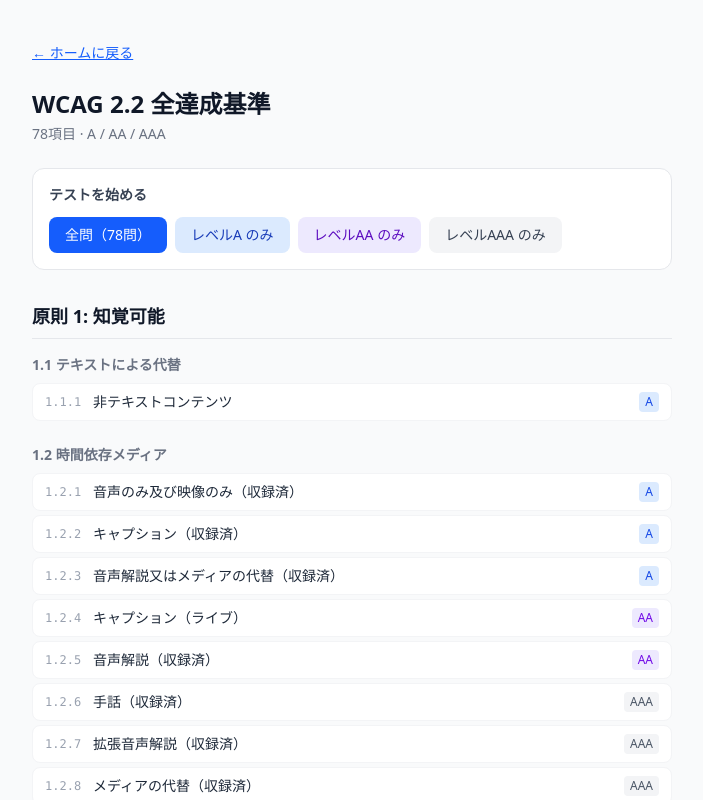
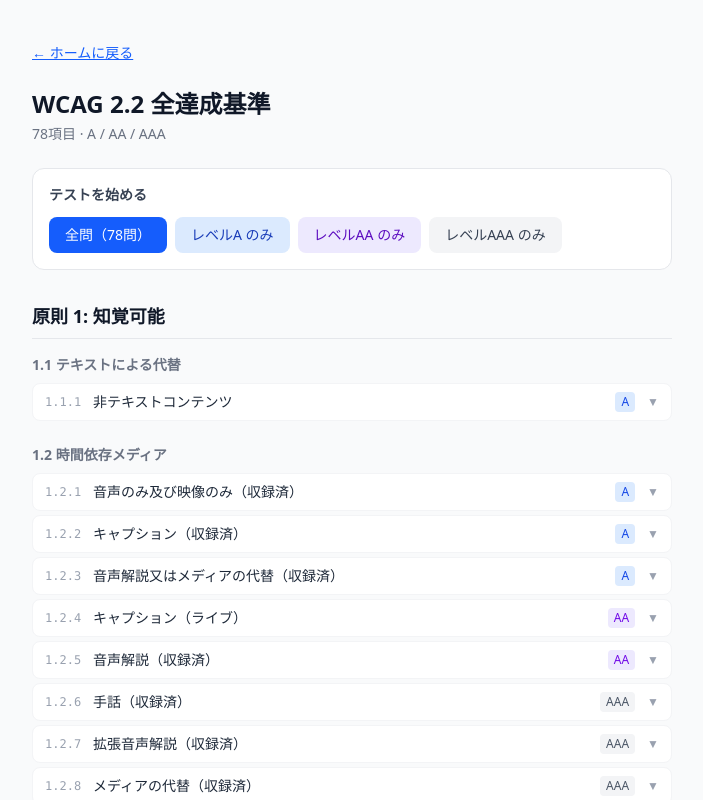
Before and after one commit to haribooooom/a11y-learning, a React (Vite) app: page /a11y-learning/wcag in a window 1280 px wide. Shown: the top 800 px of the page, without its empty margins (288-991 px from the left). Built offline with nearby package versions, Linux system fonts and the light colour scheme.

Commit message:
feat: WCAGリスト項目にアコーディオンで説明を表示

```diff
--- a/src/pages/WcagList.tsx
+++ b/src/pages/WcagList.tsx
@@ -1,3 +1,4 @@
+import { useState } from "react"
 import { Link } from "react-router-dom"
 import { wcag22 } from "../data/wcag22"
 
@@ -15,6 +16,7 @@
 }
 
 export function WcagList() {
+  const [openId, setOpenId] = useState<string | null>(null)
   const guidelines = [...new Set(wcag22.map((c) => c.guideline))]
 
   return (
@@ -79,9 +81,16 @@
                 <div key={gl} className="mb-6">
                   <h3 className="text-sm font-semibold text-gray-500 mb-2">{gl}</h3>
                   <ul className="space-y-1">
-                    {criteria.map((c) => (
+                    {criteria.map((c) => {
+                      const isOpen = openId === c.id
+                      return (
                         <li key={c.id}>
-                        <div className="flex items-center gap-2 px-3 py-2 rounded-lg border border-gray-100 bg-white text-sm">
+                          <button
+                            type="button"
+                            onClick={() => setOpenId(isOpen ? null : c.id)}
+                            aria-expanded={isOpen}
+                            className="w-full text-left flex items-center gap-2 px-3 py-2 rounded-lg border border-gray-100 bg-white text-sm hover:bg-gray-50 focus-visible:outline-2 focus-visible:outline-offset-2 focus-visible:outline-blue-600"
+                          >
                             <span className="font-mono text-xs text-gray-400 w-10 shrink-0">
                               {c.id}
                             </span>
@@ -96,9 +105,16 @@
                             >
                               {c.level}
                             </span>
+                            <span className="text-gray-400 text-xs ml-1">{isOpen ? "▲" : "▼"}</span>
+                          </button>
+                          {isOpen && (
+                            <div className="px-3 py-3 text-sm text-gray-600 bg-gray-50 border border-t-0 border-gray-100 rounded-b-lg leading-relaxed">
+                              {c.description}
                             </div>
+                          )}
                         </li>
-                    ))}
+                      )
+                    })}
                   </ul>
                 </div>
               )
```
Lines whose indentation alone changed are shown as unchanged.
